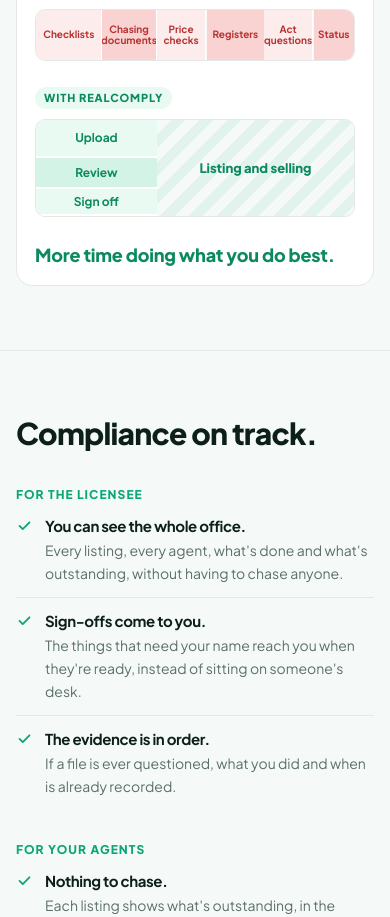
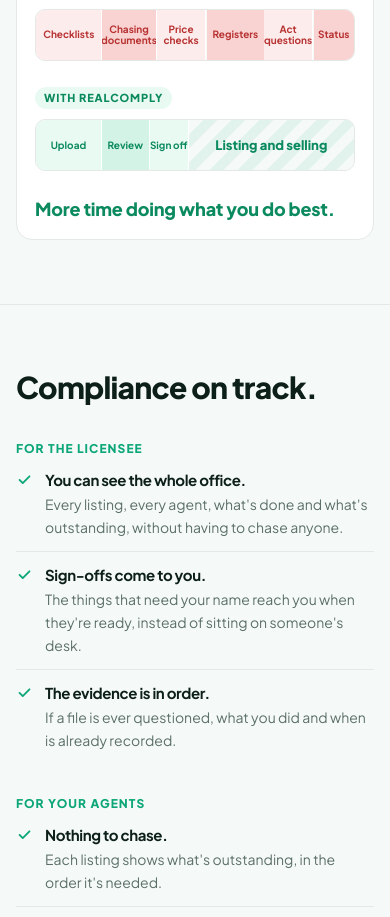
Before and after one commit to RealComply/realcomply-app, a Next.js app: page / in a window 390 px wide. Shown: the part 4740-5657 px from the top of the page. Built offline with nearby package versions, Linux system fonts and the light colour scheme; no server answers.

Commit message:
Time back graphic: With RealComply steps side by side on phones
Co-Authored-By: Claude Opus 5.5 (1M context) <noreply@anthropic.com>
Claude-Session: https://claude.ai/code/session_015YAhvh2FcRr5grfou9ucQx

```diff
--- a/src/components/landing/infographics.module.css
+++ b/src/components/landing/infographics.module.css
@@ -235,7 +235,7 @@
    bars grow taller instead. "Now" stays one row (Adam, same day: two rows
    of three was tried first and didn't read as one week), with phone widths
    from TimeBack.tsx and smaller text that may wrap inside its block. The
-   short "With RealComply" block is wider with its three steps stacked.
+   short "With RealComply" block is wider, its three steps side by side.
    Wide screens are unchanged. */
 @media (max-width: 640px) {
   .bar {
@@ -252,15 +252,15 @@
     text-align: center;
     border-right-width: 1px;
   }
+  /* Side by side like the red bar (Adam, 23 Oct 2026; was stacked). */
   .work {
-    --work-w: 38%;
-    flex-direction: column;
+    --work-w: 48%;
   }
   .work .seg {
-    padding: 6px 4px;
-    font-size: 12px;
-    border-right: 0;
-    border-bottom: 2px solid #fff;
+    padding: 6px 1px;
+    font-size: 10px;
+    white-space: nowrap;
+    border-right-width: 1px;
   }
   .free {
     font-size: 13px;
```
